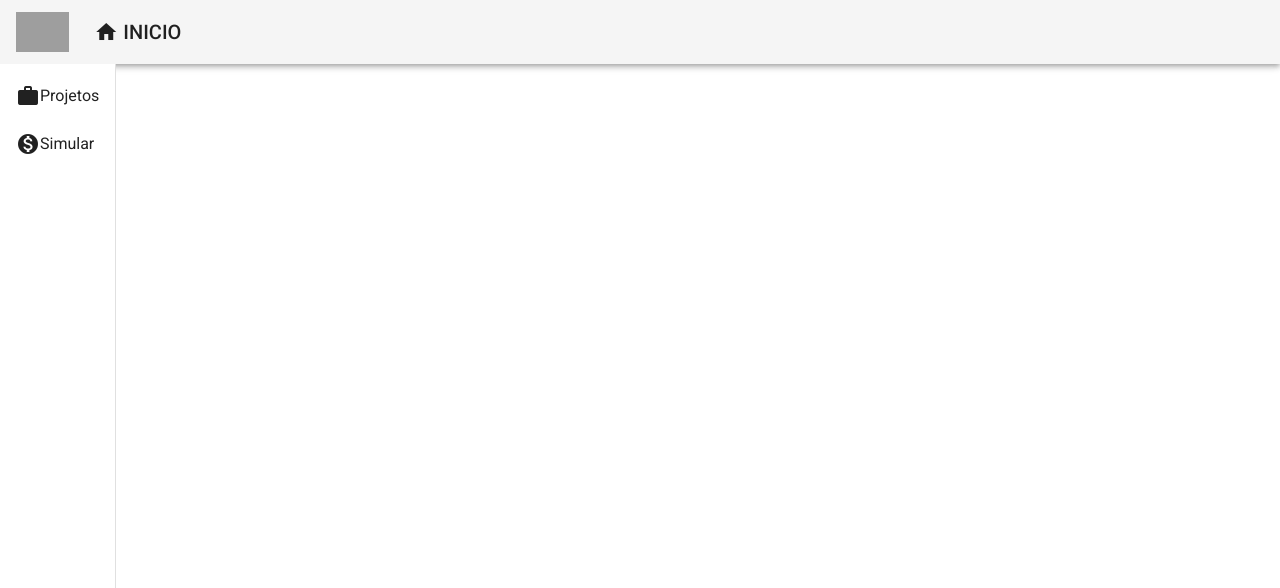
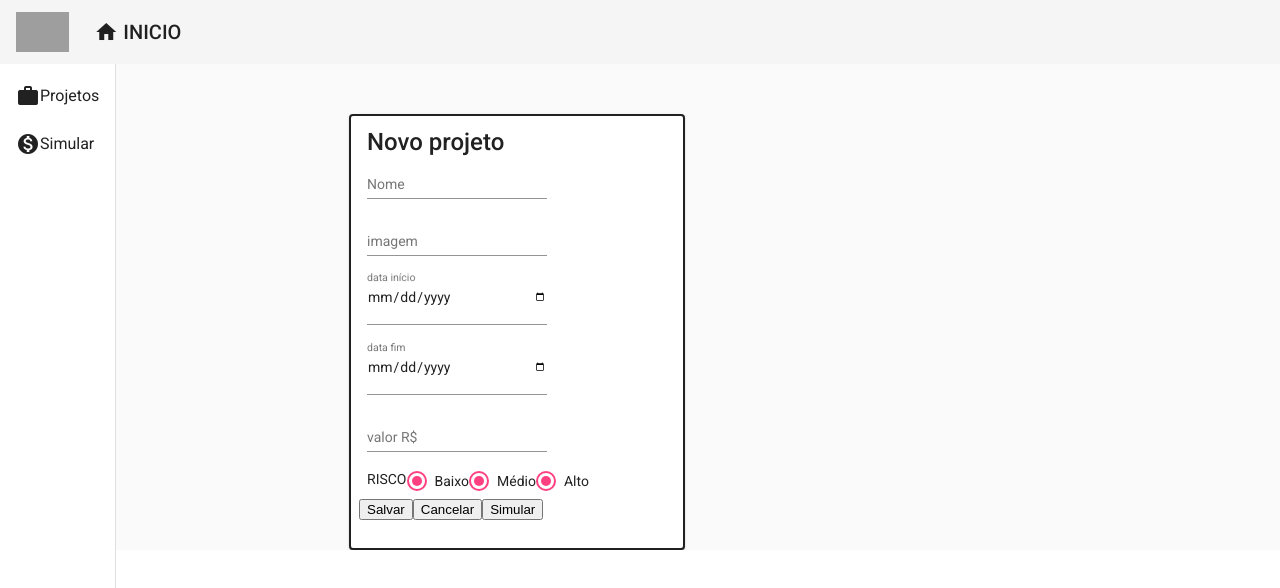
Before and after one commit to savio-tome/testefpf, an Angular app in the folder frontend/: page /project/create in a window 1280 px wide. Before the commit this address led to /. Shown: the top 588 px of the page. Built offline with nearby package versions, Linux system fonts and the light colour scheme; grey boxes are pictures that could not be loaded.

Commit message:
add projectsCreate page

```diff
--- a/frontend/src/app/components/projectc/project.model.ts
+++ b/frontend/src/app/components/projectc/project.model.ts
@@ -2,8 +2,8 @@ export  interface Project{
     id?: number,
     name: string,
     logo: string,
-    start_date: Date,
-    end_date: Date,
+    start_date: string,
+    end_date: string,
     value: number,
     risk: number,
     roi:number,
--- a/frontend/src/app/components/projectc/project.service.ts
+++ b/frontend/src/app/components/projectc/project.service.ts
@@ -10,6 +10,8 @@ export class ProjectService {
 
   constructor(private http: HttpClient) {}
 
+
+
 create(project: Project): Observable<Project>{
   return this.http.post<Project>('http://localhost:3001/project',project)
 }
--- a/frontend/src/app/components/projectc/projectc.component.html
+++ b/frontend/src/app/components/projectc/projectc.component.html
@@ -1,10 +1,12 @@
 <mat-card class="maincard">
     <mat-card-title>Projetos</mat-card-title>
     <mat-list class="list">
-        <mat-list-item>projeto1</mat-list-item>
-        <mat-list-item>projeto2</mat-list-item>
-        <mat-list-item>projeto3</mat-list-item>
-        <mat-list-item>projeto4</mat-list-item>
+        <ul>
+            <li *ngFor="let project of projects">
+                {{project.name}}
+
+            </li>
+        </ul>
     </mat-list>
     <mat-card-actions class="button-group">
         <button (click)="navigate()">Novo</button>
--- a/frontend/src/app/components/projectc/projectc.component.ts
+++ b/frontend/src/app/components/projectc/projectc.component.ts
@@ -1,5 +1,8 @@
+import { TestService } from './../../test.service';
+import { ProjectService } from './project.service';
 import { Component, OnInit } from '@angular/core';
 import {Router} from '@angular/router'
+import { Project } from './project.model';
 
 @Component({
   selector: 'app-projectc',
@@ -8,12 +11,18 @@ import {Router} from '@angular/router'
 })
 export class ProjectcComponent implements OnInit {
 
-  constructor(private router: Router) { }
+  projects: Project[]=[]
+
+  constructor(private router: Router, private projectService: ProjectService) { }
 
   ngOnInit(): void {
+    this.projectService.read().subscribe(readprojects=>{
+      this.projects = readprojects;
+      console.log(this.projects)
+    })
   }
 
-  navigate():void{
+  navigate(){
     this.router.navigate(['project/create'])
   }
 }
--- /dev/null
+++ b/frontend/src/app/components/projectcreate/projectcreate.component.css
@@ -0,0 +1,8 @@
+.maincard{
+    height: 400px;
+    width: 300px;
+    border-width: 2px;
+    border-style: solid;
+    margin-left: 100px;
+    margin-top: 50px;
+}
--- /dev/null
+++ b/frontend/src/app/components/projectcreate/projectcreate.component.html
@@ -0,0 +1,42 @@
+<mat-card class="maincard">
+    <mat-card-title>Novo projeto</mat-card-title>
+
+    <form>
+        <mat-form-field>
+            <input matInput placeholder="Nome"
+            [(ngModel)]="project.name" name="name">
+        </mat-form-field>
+        <mat-form-field>
+            <input matInput placeholder="imagem"
+            [(ngModel)]="project.logo" name="logo">
+        </mat-form-field>
+        <mat-form-field>
+            <input matInput type="date" placeholder="data início"
+            [(ngModel)]="project.start_date" name="start-date">
+        </mat-form-field>
+        <mat-form-field>
+            <input matInput type="date" placeholder="data fim"
+            [(ngModel)]="project.end_date" name="end-date">
+        </mat-form-field>
+        <mat-form-field>
+            <input matInput placeholder="valor R$"
+            [(ngModel)]="project.value" name="valor">
+        </mat-form-field>
+
+    </form>
+
+    <div>
+        <label>RISCO</label>
+        <mat-radio-group>
+            <mat-radio-button>Baixo</mat-radio-button>
+            <mat-radio-button>Médio</mat-radio-button>
+            <mat-radio-button>Alto</mat-radio-button>
+        </mat-radio-group>
+    </div>
+
+    <mat-card-actions class="button-group">
+        <button >Salvar</button>
+        <button >Cancelar</button>
+        <button >Simular</button>
+    </mat-card-actions>
+</mat-card>
--- /dev/null
+++ b/frontend/src/app/components/projectcreate/projectcreate.component.ts
@@ -0,0 +1,35 @@
+import { Router } from '@angular/router';
+import { ProjectService } from './../projectc/project.service';
+import { Component, OnInit } from '@angular/core';
+import { Project } from '../projectc/project.model';
+
+@Component({
+  selector: 'app-projectcreate',
+  templateUrl: './projectcreate.component.html',
+  styleUrls: ['./projectcreate.component.css']
+})
+export class ProjectcreateComponent implements OnInit {
+
+  project: Project = {
+    name:'',
+    logo:'',
+    start_date:'',
+    end_date:'',
+    value: null!,
+    risk: 0,
+    roi:0,
+    members:[]
+  }
+  constructor(private projectServive: ProjectService, private router: Router) { }
+
+
+  ngOnInit(): void {
+  }
+
+  navigate(): void{
+    this.projectServive.create(this.project).subscribe(()=>{
+      this.router.navigate(['/projects'])
+    })
+  }
+
+}
```
Also changed, not shown: frontend/src/app/app-routing.module.ts (+7 -0 lines), frontend/src/app/app.module.ts (+21 -7 lines), frontend/src/app/test.service.ts (added, +10 -0 lines).
